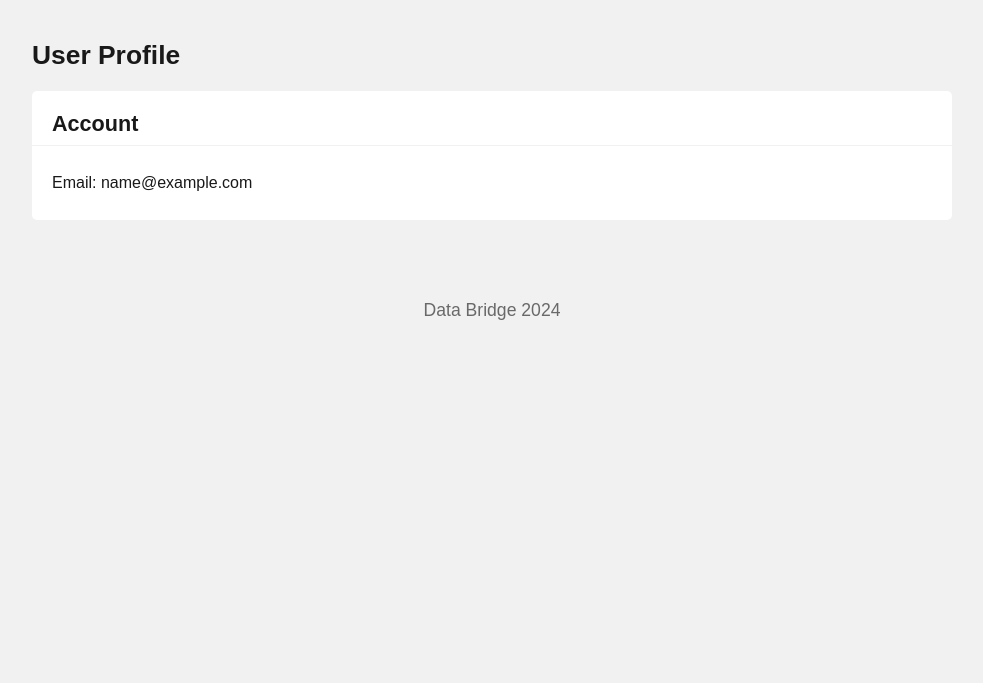
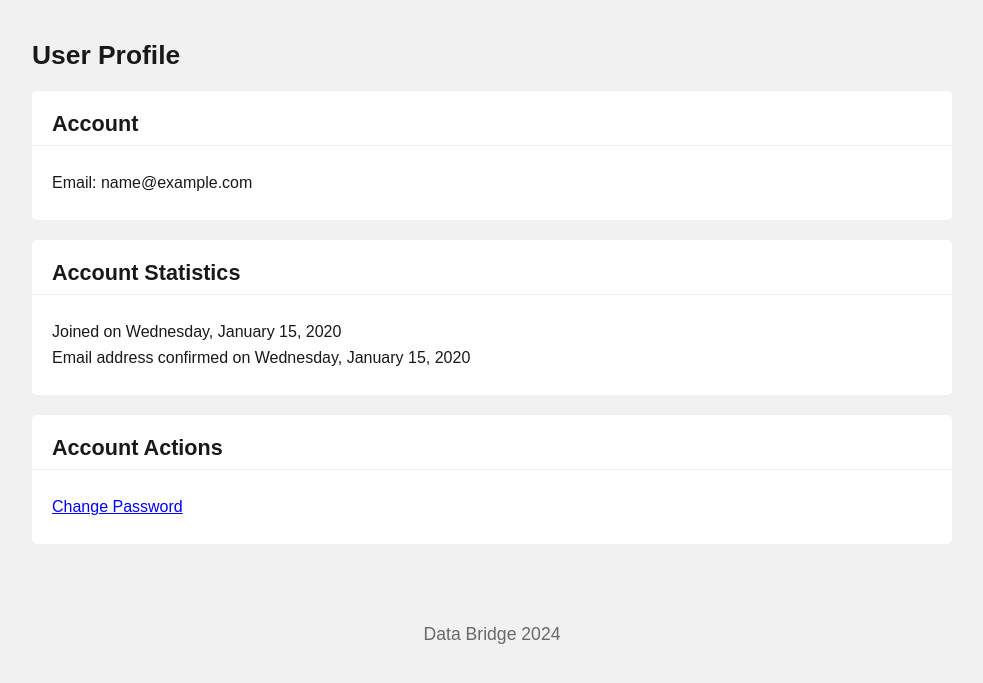
Before and after one commit to marekkorzeniowski/flask-stock-portfolio-mkor, a Flask app: page /users/profile in a window 1280 px wide. Shown: the part 66-749 px from the top of the page, without its empty margins (148-1131 px from the left). Run offline with Flask 3, Linux system fonts and the light colour scheme; a user stored in the database is signed in; tables that the repository leaves empty hold one stand-in row (values such as "Sample post").

Commit message:
User profile tab extended with basic information.

```diff
--- a/project/users/forms.py
+++ b/project/users/forms.py
@@ -25,3 +25,9 @@ class EmailForm(FlaskForm):
 class PasswordForm(FlaskForm):
     password = PasswordField('New Password: ', validators=[DataRequired()])
     submit = SubmitField('Submit')
+
+
+class ChangePasswordForm(FlaskForm):
+    current_password = PasswordField('Current Password: ', validators=[DataRequired()])
+    new_password = PasswordField('New Password: ', validators=[DataRequired()])
+    submit = SubmitField('Submit')
--- a/project/users/routes.py
+++ b/project/users/routes.py
@@ -5,7 +5,7 @@ from flask_login import current_user, login_user, login_required, logout_user
 
 from . import users_blueprint
 from flask import render_template, flash, abort, request, current_app, redirect, url_for, copy_current_request_context
-from .forms import RegistrationForm, LoginForm, EmailForm, PasswordForm
+from .forms import RegistrationForm, LoginForm, EmailForm, PasswordForm, ChangePasswordForm
 from project.models import User
 from project import database
 from sqlalchemy.exc import IntegrityError
@@ -229,3 +229,40 @@ def process_password_reset_token(token):
         return redirect(url_for('users.login'))
 
     return render_template('users/reset_password_with_token.html', form=form)
+
+
+@users_blueprint.route('/change_password', methods=['GET', 'POST'])
+@login_required
+def change_password():
+    form = ChangePasswordForm()
+
+    if form.validate_on_submit():
+        if current_user.is_password_correct(form.current_password.data):
+            current_user.set_password(form.new_password.data)
+            database.session.add(current_user)
+            database.session.commit()
+            flash('Password has been updated!', 'success')
+            current_app.logger.info(f'Password updated for user: {current_user.email}')
+            return redirect(url_for('users.user_profile'))
+        else:
+            flash('ERROR! Incorrect user credentials!')
+            current_app.logger.info(f'Incorrect password change for user: {current_user.email}')
+    return render_template('users/change_password.html', form=form)
+
+
+@users_blueprint.route('/resend_email_confirmation')
+@login_required
+def resend_email_confirmation():
+    @copy_current_request_context
+    def send_email(email_message):
+        with current_app.app_context():
+            mail.send(email_message)
+
+    # Send an email to confirm the user's email address
+    message = generate_confirmation_email(current_user.email)
+    email_thread = Thread(target=send_email, args=[message])
+    email_thread.start()
+
+    flash('Email sent to confirm your email address. Please check your email!', 'success')
+    current_app.logger.info(f'Email re-sent to confirm email address for user: {current_user.email}')
+    return redirect(url_for('users.user_profile'))
--- a/project/users/templates/users/profile.html
+++ b/project/users/templates/users/profile.html
@@ -15,4 +15,30 @@
     <p>Email: {{ current_user.email }}</p>
   </div>
 </div>
+
+<div class="card">
+  <div class="card-heading">
+    <h2>Account Statistics</h2>
+  </div>
+  <div class="card-body">
+    <p>Joined on {{ current_user.registered_on.strftime("%A, %B %d, %Y") }}</p>
+    {% if current_user.email_confirmed %}
+      <p>Email address confirmed on {{ current_user.email_confirmed_on.strftime("%A, %B %d, %Y") }}</p>
+    {% else %}
+      <p>Email address has not been confirmed!</p>
+    {% endif %}
+  </div>
+</div>
+
+<div class="card">
+  <div class="card-heading">
+    <h2>Account Actions</h2>
+  </div>
+  <div class="card-body">
+    <p><a href="{{ url_for('users.change_password') }}">Change Password</a></p>
+    {% if not current_user.email_confirmed %}
+      <p><a href="{{ url_for('users.resend_email_confirmation') }}">Resend Email Confirmation</a></p>
+    {% endif %}
+  </div>
+</div>
 {% endblock %}
```
Also changed, not shown: project/users/templates/users/change_password.html (added, +35 -0 lines), tests/functional/test_users.py (+132 -0 lines), tests/conftest.py (line endings or trailing spaces).
